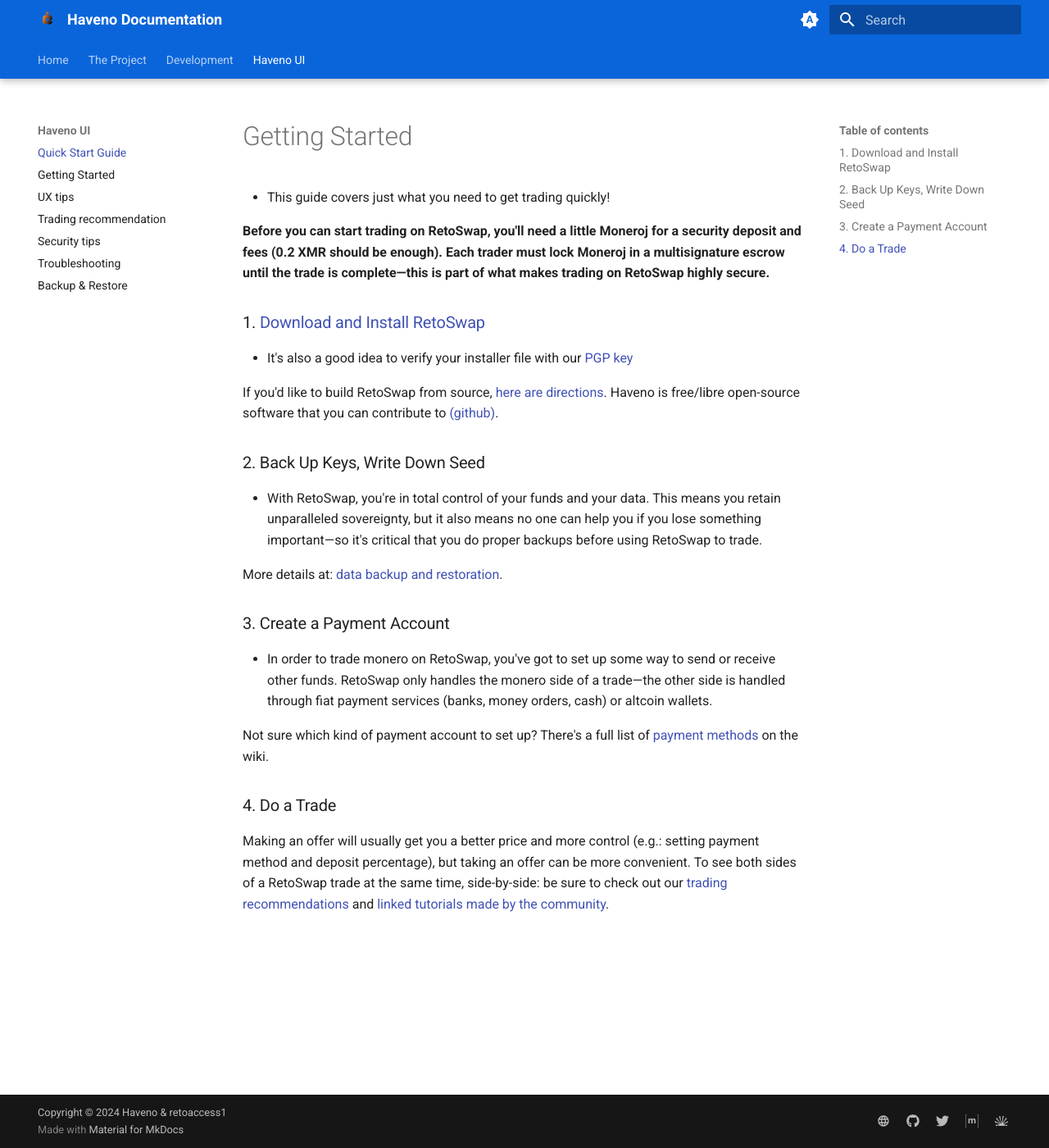
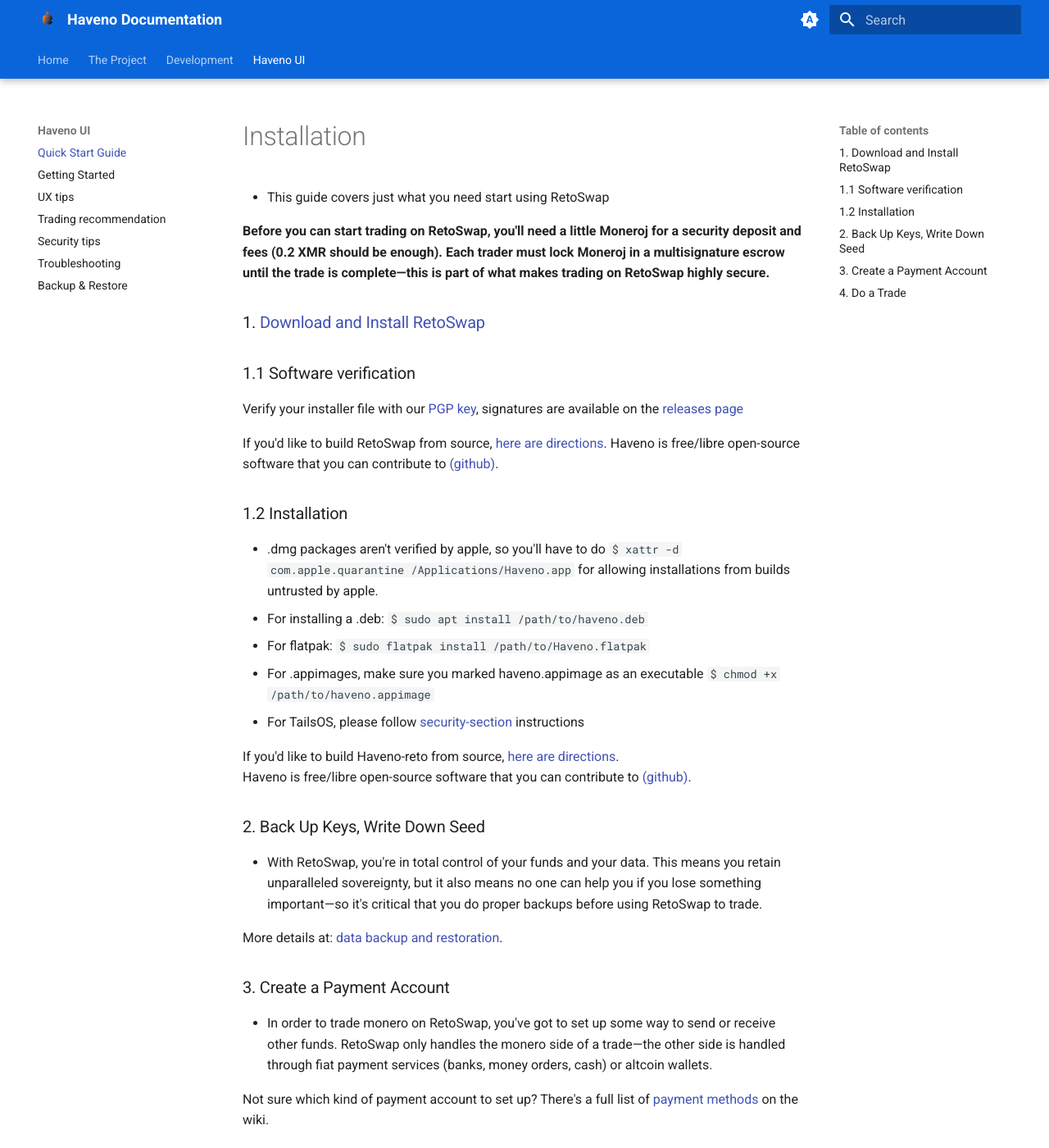
Before and after one commit to boldsuck/haveno-reto-docs, an MkDocs documentation site: the page built from docs/haveno-ui/quick_start.md, in a window 1280 px wide and 1400 px high. Shown: the whole window at 82% size. Built offline with MkDocs 1.6.1 and Material for MkDocs 9.7.7, drawn with Linux system fonts in a browser that asks for light colours; plug-ins that fetch from the network failed and are left out; the version menu is left out; some of the changed text lies outside the part shown.

Commit message:
Update quick_start.md
Clearer page

````diff
--- a/docs/haveno-ui/quick_start.md
+++ b/docs/haveno-ui/quick_start.md
@@ -1,14 +1,26 @@
-# Getting Started
+# Installation
 
-- This guide covers just what you need to get trading quickly!
+- This guide covers just what you need start using RetoSwap
 
 **Before you can start trading on RetoSwap, you'll need a little Moneroj for a security deposit and fees (0.2 XMR should be enough). Each trader must lock Moneroj in a multisignature escrow until the trade is complete—this is part of what makes trading on RetoSwap highly secure.**
 
 ### 1. [Download and Install RetoSwap](https://retoswap.com/#downloads)
 
-- It's also a good idea to verify your installer file with our [PGP key](https://retoswap.com/reto_public.asc)
+### 1.1 Software verification
+Verify your installer file with our [PGP key](https://retoswap.com/reto_public.asc), signatures are available on the [releases page](https://github.com/retoaccess1/haveno-reto/releases)
 
 If you'd like to build RetoSwap from source, [here are directions](https://github.com/retoaccess1/haveno-reto/blob/master/docs/installing.md). Haveno is free/libre open-source software that you can contribute to [(github)](https://github.com/retoaccess1/haveno-reto).
+
+### 1.2 Installation
+
+- .dmg packages aren't verified by apple, so you'll have to do ```$ xattr -d com.apple.quarantine /Applications/Haveno.app``` for allowing installations from builds untrusted by apple.
+-  For installing a .deb: ```$ sudo apt install /path/to/haveno.deb```
+-  For flatpak: ```$ sudo flatpak install /path/to/Haveno.flatpak```
+-  For .appimages, make sure you marked haveno.appimage as an executable ```$ chmod +x /path/to/haveno.appimage```
+-  For TailsOS, please follow [security-section](./security.md#install-and-use-retoswap-on-tailsos) instructions
+
+If you'd like to build Haveno-reto from source, [here are directions](https://github.com/retoaccess1/haveno-reto/blob/master/docs/installing.md).<br>
+Haveno is free/libre open-source software that you can contribute to [(github)](https://github.com/retoaccess1/haveno-reto).
 
 ### 2. Back Up Keys, Write Down Seed
 
@@ -23,6 +35,6 @@
 Not sure which kind of payment account to set up? There's a full list of [payment methods](../the-project/payment_methods/0-all-methods.md) on the wiki.
 
 ### 4. Do a Trade
+Go on [getting started](./get_started.md) for a trading tutorial to see both sides of a RetoSwap trade at the same time, side-by-side. Be sure to check out our [trading recommendations](./trading-recommendations.md) and [linked tutorials made by the community](https://haveno-reto.com/#posts) for more informations.
 
 Making an offer will usually get you a better price and more control (e.g.: setting payment method and deposit percentage), but taking an offer can be more convenient.
-To see both sides of a RetoSwap trade at the same time, side-by-side: be sure to check out our [trading recommendations](trading-recommendations.md) and [linked tutorials made by the community](https://haveno-reto.com/#posts).
````
